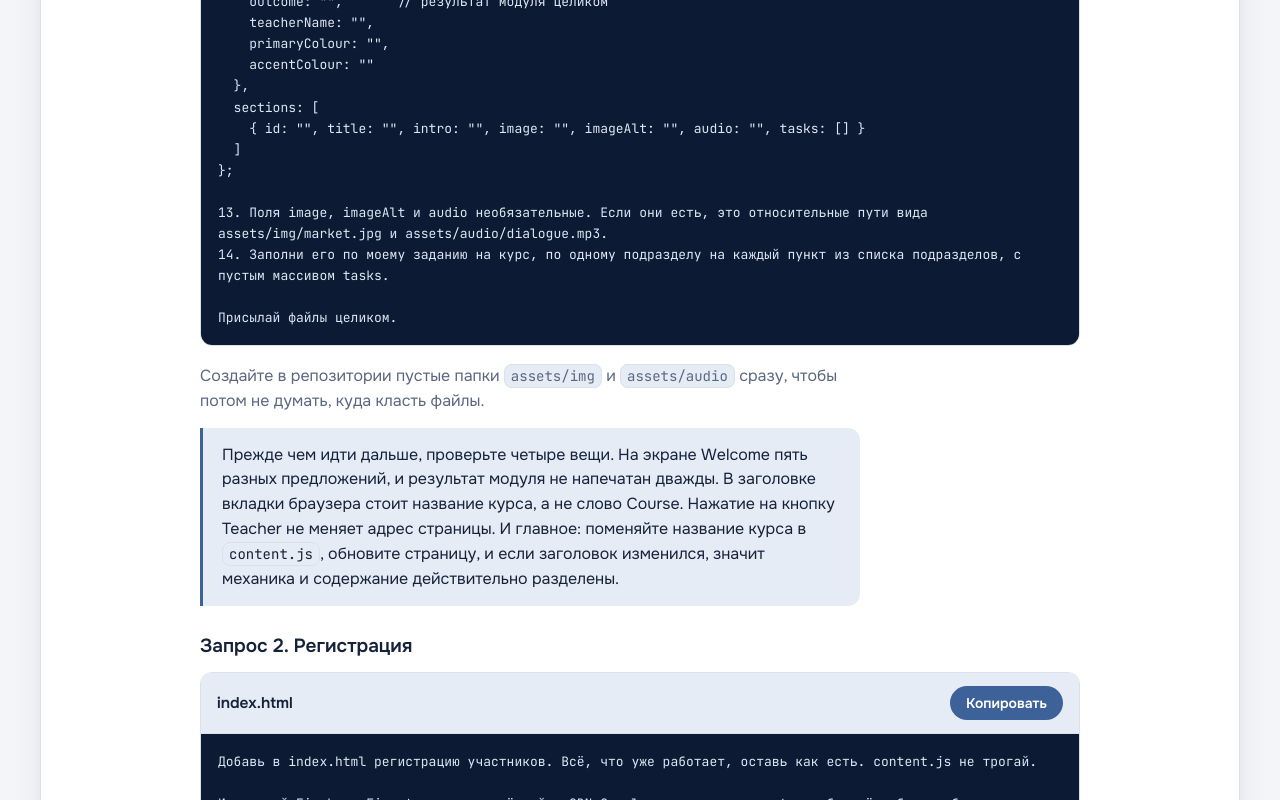
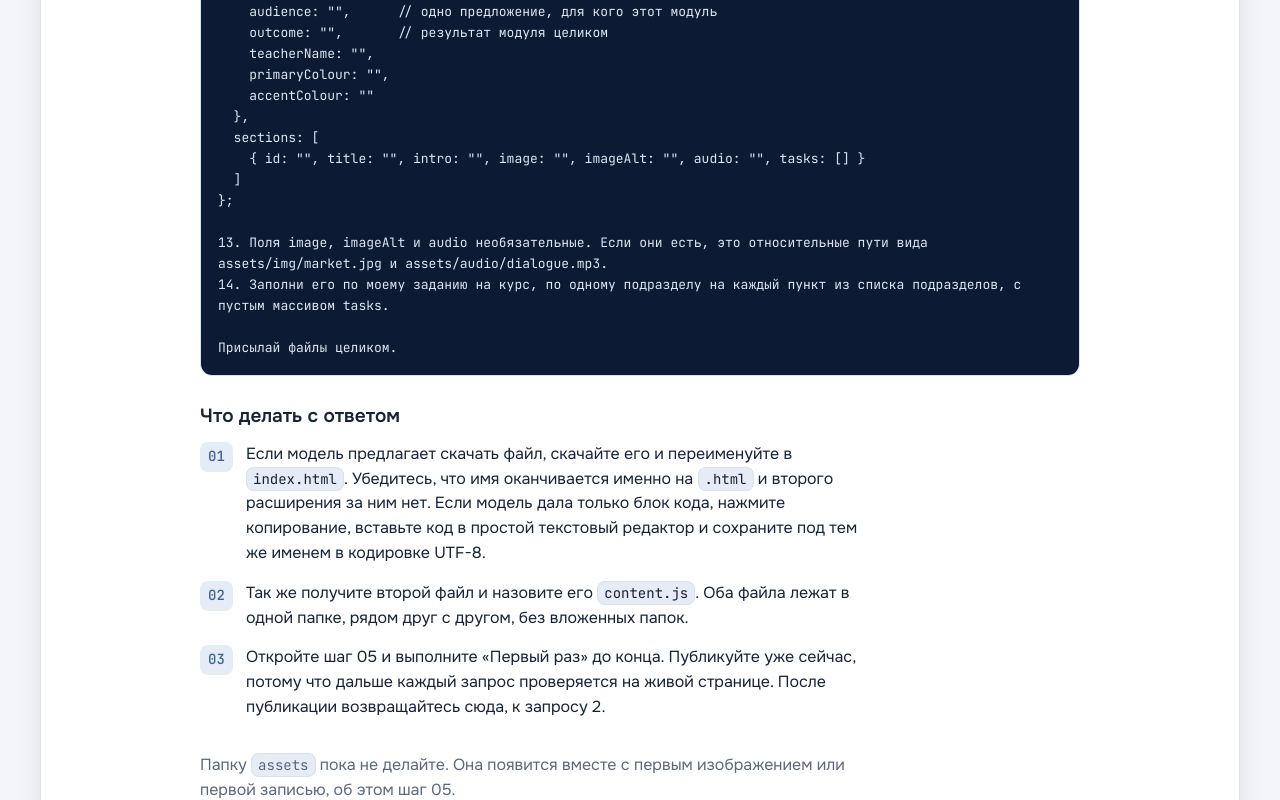
Before and after one commit to Oletol/Course-maker, a plain HTML site: page index.html in a window 1280 px wide. Shown: the part 6776-7576 px from the top of the page. Drawn offline with Linux system fonts and the light colour scheme.

Commit message:
Improvements

```diff
--- a/index.html
+++ b/index.html
@@ -306,7 +306,7 @@ service cloud.firestore {
   <div data-l="ru">
     <div class="kind num"><i></i><b>Шаг 04</b></div>
     <h2>Сборка</h2>
-    <p class="lead">Пять запросов, по одному за раз. Первые четыре собирают механику в <code>index.html</code>, пятый наполняет <code>content.js</code>. После каждого запроса обновляйте сайт и смотрите, что получилось. Перед каждым запросом вставляйте правила из шага 03.</p>
+    <p class="lead">Пять запросов, по одному за раз. Первые четыре собирают механику в <code>index.html</code>, пятый наполняет <code>content.js</code>. Первая публикация делается сразу после запроса 1, дальше после каждого запроса обновляйте сайт и смотрите, что получилось. Перед каждым запросом вставляйте правила из шага 03.</p>
 
     <h3>Задание на курс</h3>
     <p>Сначала заполните этот блок своими словами. Всё, что не решите здесь, ИИ решит за Вас.</p>
@@ -373,7 +373,13 @@ const COURSE = {
 
 Присылай файлы целиком.</pre>
     </div>
-    <p class="muted">Создайте в репозитории пустые папки <code>assets/img</code> и <code>assets/audio</code> сразу, чтобы потом не думать, куда класть файлы.</p>
+    <h3>Что делать с ответом</h3>
+    <ol class="steps">
+      <li>Если модель предлагает скачать файл, скачайте его и переименуйте в <code>index.html</code>. Убедитесь, что имя оканчивается именно на <code>.html</code> и второго расширения за ним нет. Если модель дала только блок кода, нажмите копирование, вставьте код в простой текстовый редактор и сохраните под тем же именем в кодировке UTF-8.</li>
+      <li>Так же получите второй файл и назовите его <code>content.js</code>. Оба файла лежат в одной папке, рядом друг с другом, без вложенных папок.</li>
+      <li>Откройте шаг 05 и выполните «Первый раз» до конца. Публикуйте уже сейчас, потому что дальше каждый запрос проверяется на живой странице. После публикации возвращайтесь сюда, к запросу 2.</li>
+    </ol>
+    <p class="muted">Папку <code>assets</code> пока не делайте. Она появится вместе с первым изображением или первой записью, об этом шаг 05.</p>
     <div class="note"><p>Прежде чем идти дальше, проверьте четыре вещи. На экране Welcome пять разных предложений, и результат модуля не напечатан дважды. В заголовке вкладки браузера стоит название курса, а не слово Course. Нажатие на кнопку Teacher не меняет адрес страницы. И главное: поменяйте название курса в <code>content.js</code>, обновите страницу, и если заголовок изменился, значит механика и содержание действительно разделены.</p></div>
 
     <h3>Запрос 2. Регистрация</h3>
@@ -468,7 +474,7 @@ const COURSE = {
   <div data-l="en">
     <div class="kind num"><i></i><b>Step 04</b></div>
     <h2>Building</h2>
-    <p class="lead">Five requests, one at a time. The first four build the mechanics in <code>index.html</code>, the fifth fills <code>content.js</code>. Publish and look at the result after each one. Paste the rules from step 03 before every request.</p>
+    <p class="lead">Five requests, one at a time. The first four build the mechanics in <code>index.html</code>, the fifth fills <code>content.js</code>. The first publication happens right after request 1, and from then on you reload the site and look at the result after each one. Paste the rules from step 03 before every request.</p>
 
     <h3>Course brief</h3>
     <p>Fill this in first, in your own words. Everything you do not decide here, the AI will decide for you.</p>
@@ -535,7 +541,13 @@ const COURSE = {
 
 Send both files in full.</pre>
     </div>
-    <p class="muted">Create the empty <code>assets/img</code> and <code>assets/audio</code> folders in the repository straight away, so that later you know where files go.</p>
+    <h3>What to do with the answer</h3>
+    <ol class="steps">
+      <li>If the model offers the file for download, download it and rename it <code>index.html</code>. Make sure the name ends in <code>.html</code> and that no second extension follows it. If the model gave only a code block, copy it, paste it into a plain-text editor and save it under the same name in UTF-8.</li>
+      <li>Get the second file the same way and name it <code>content.js</code>. Both files sit in one folder, next to each other, with no folders inside.</li>
+      <li>Open step 05 and work through "The first time" to the end. Publish now, because from here on every request is checked on the live page. Once it is published, come back here, to request 2.</li>
+    </ol>
+    <p class="muted">Leave the <code>assets</code> folder alone for now. It appears together with the first image or the first recording, which step 05 covers.</p>
     <div class="note"><p>Before going on, check four things. The Welcome screen shows five different sentences, and the unit outcome is not printed twice. The browser tab's title is the course title rather than the word Course. Clicking the Teacher button does not change the page address. And above all, change the course title in <code>content.js</code>, reload the page, and if the heading changed, the mechanics and the content really are apart.</p></div>
 
     <h3>Request 2. Registration</h3>
@@ -636,9 +648,9 @@ Send content.js in full.</pre>
     <p class="lead">Всё делается в браузере на github.com. Ничего устанавливать не нужно.</p>
     <h3>Первый раз</h3>
     <ol class="steps">
-      <li>Соберите у себя на компьютере папку курса. В ней <code>index.html</code>, <code>content.js</code> и папка <code>assets</code> с вложенными <code>img</code> и <code>audio</code>.</li>
+      <li>Соберите у себя на компьютере папку курса. В ней два файла, <code>index.html</code> и <code>content.js</code>. Папка <code>assets</code> добавится позже, вместе с первым изображением или первой записью.</li>
       <li>На github.com нажмите плюс справа сверху и выберите New repository. Имя задайте строчными латинскими буквами и дефисами, например <code>my-english-course</code>. Отметьте Public и нажмите Create repository.</li>
-      <li>Нажмите Add file, затем Upload files. Перетащите в окно содержимое папки курса, то есть оба файла и папку <code>assets</code>, а не саму внешнюю папку. Нажмите Commit changes.</li>
+      <li>Нажмите Add file, затем Upload files. Перетащите в окно содержимое папки курса, то есть оба файла, а не саму внешнюю папку. Нажмите Commit changes.</li>
       <li>Откройте вкладку Settings, затем Pages в левом меню. В разделе Source выберите Deploy from a branch, ветку main, папку root, и нажмите Save.</li>
       <li>Подождите пару минут и обновите страницу Pages. Сверху появится ссылка вида <code>https://ИМЯ.github.io/my-english-course/</code>. Откройте её на телефоне.</li>
     </ol>
@@ -651,10 +663,12 @@ Send content.js in full.</pre>
     </ol>
     <h3>Как добавить аудио или изображение</h3>
     <ol class="steps">
-      <li>Откройте в репозитории папку <code>assets/audio</code> или <code>assets/img</code>, нажмите Add file, затем Upload files и перетащите свой файл.</li>
+      <li>На своём компьютере положите файл в папку <code>assets/img</code> или <code>assets/audio</code> внутри папки курса, создав эти папки, если их там ещё нет.</li>
       <li>Имя файла задайте строчными латинскими буквами, без пробелов, например <code>unit1-dialogue.mp3</code>. Пробелы и кириллица в именах приводят к ссылкам, которые не открываются.</li>
+      <li>В репозитории нажмите Add file, затем Upload files и перетащите в окно папку <code>assets</code> целиком. GitHub сохранит её устройство и создаст то, чего в репозитории ещё нет.</li>
       <li>Откройте <code>content.js</code> и впишите путь в поле нужного подраздела, например <code>audio: "assets/audio/unit1-dialogue.mp3"</code>. Плеер появится сам.</li>
     </ol>
+    <p class="muted">Кнопки для создания пустой папки в GitHub нет, и это не недосмотр. Папка в репозитории существует только вместе с файлами внутри, поэтому <code>assets/img</code> и <code>assets/audio</code> появляются в тот момент, когда в них попадает первый файл.</p>
     <div class="note warn"><p>Пустая страница почти всегда означает, что файл назван не <code>index.html</code> или не задан источник в разделе Pages. Если страница открылась, но всё содержание пропало, значит не загрузился <code>content.js</code> — проверьте, что он лежит рядом с <code>index.html</code>, а не внутри папки. Страница, которая не меняется, — это память браузера, и лечится обновлением с зажатым Shift.</p></div>
   </div>
   <div data-l="en">
@@ -663,9 +677,9 @@ Send content.js in full.</pre>
     <p class="lead">Everything happens in the browser on github.com. Nothing has to be installed.</p>
     <h3>The first time</h3>
     <ol class="steps">
-      <li>Put the course folder together on your computer. It holds <code>index.html</code>, <code>content.js</code> and an <code>assets</code> folder with <code>img</code> and <code>audio</code> inside it.</li>
+      <li>Put the course folder together on your computer. It holds two files, <code>index.html</code> and <code>content.js</code>. The <code>assets</code> folder comes later, together with the first image or the first recording.</li>
       <li>On github.com click the plus sign at the top right and choose New repository. Name it in lower-case letters and hyphens, for example <code>my-english-course</code>. Tick Public and click Create repository.</li>
-      <li>Click Add file, then Upload files. Drag in the contents of the course folder, that is both files and the <code>assets</code> folder, rather than the outer folder itself. Click Commit changes.</li>
+      <li>Click Add file, then Upload files. Drag in the contents of the course folder, that is both files, rather than the outer folder itself. Click Commit changes.</li>
       <li>Open the Settings tab, then Pages in the left menu. Under Source choose Deploy from a branch, the main branch and the root folder, then click Save.</li>
       <li>Wait a couple of minutes and reload the Pages screen. A link appears at the top, of the form <code>https://NAME.github.io/my-english-course/</code>. Open it on a phone.</li>
     </ol>
@@ -678,10 +692,12 @@ Send content.js in full.</pre>
     </ol>
     <h3>Adding audio or an image</h3>
     <ol class="steps">
-      <li>Open <code>assets/audio</code> or <code>assets/img</code> in the repository, click Add file, then Upload files, and drag your file in.</li>
+      <li>On your own computer put the file into <code>assets/img</code> or <code>assets/audio</code> inside the course folder, creating those folders if they are not there yet.</li>
       <li>Name the file in lower-case letters with no spaces, for example <code>unit1-dialogue.mp3</code>. Spaces and non-Latin letters in file names produce links that do not open.</li>
+      <li>In the repository click Add file, then Upload files, and drag the whole <code>assets</code> folder in. GitHub keeps its structure and creates whatever the repository does not hold yet.</li>
       <li>Open <code>content.js</code> and write the path into the field of the section you want, for example <code>audio: "assets/audio/unit1-dialogue.mp3"</code>. The player appears by itself.</li>
     </ol>
+    <p class="muted">GitHub has no button for creating an empty folder, and that is not an oversight. A folder in a repository exists only together with the files inside it, so <code>assets/img</code> and <code>assets/audio</code> appear at the moment the first file lands in them.</p>
     <div class="note warn"><p>A blank page almost always means the file is not named <code>index.html</code> or the source was never set under Pages. If the page opens but all the content is missing, <code>content.js</code> did not load: check that it sits next to <code>index.html</code> rather than inside a folder. A page that refuses to change is the browser's memory, and a reload with Shift held fixes it.</p></div>
   </div>
 </section>
```
